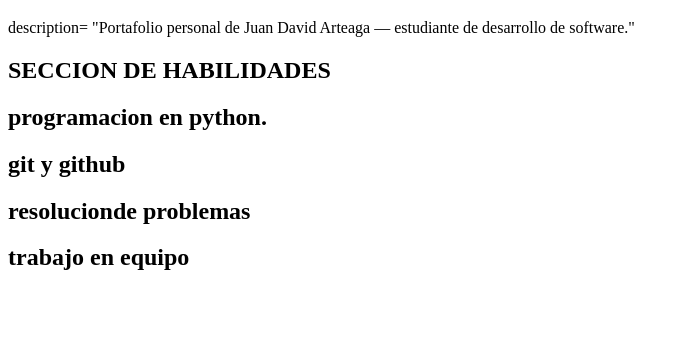
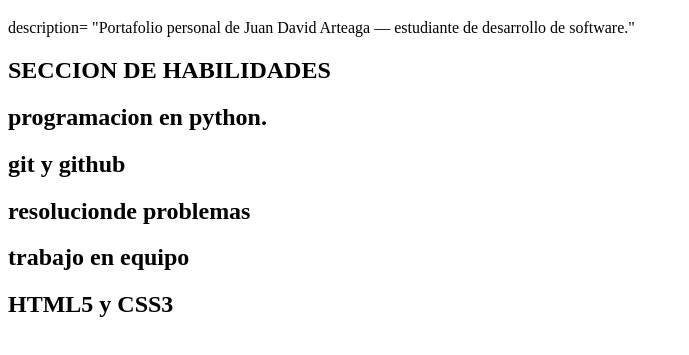
Before and after one commit to juandar990610/rubrica_git, a plain HTML site: page index.html in a window 1280 px wide. Shown: the part 61-416 px from the top of the page, without its empty margins (0-689 px from the left). Drawn offline with Linux system fonts and the light colour scheme.

Commit message:
agregando quinta habilidad

```diff
--- a/index.html
+++ b/index.html
@@ -14,6 +14,7 @@
 <h2>git y github</h2>
 <h2>resolucionde problemas</h2>
 <h2>trabajo en equipo</h2>
+<h2>HTML5 y CSS3</h2>
 
 </body>
 </html>
```
